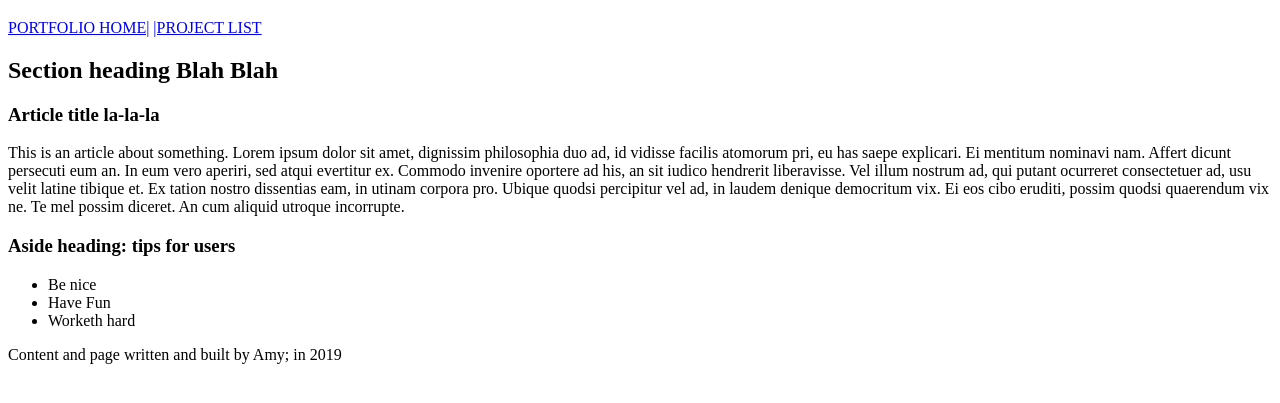
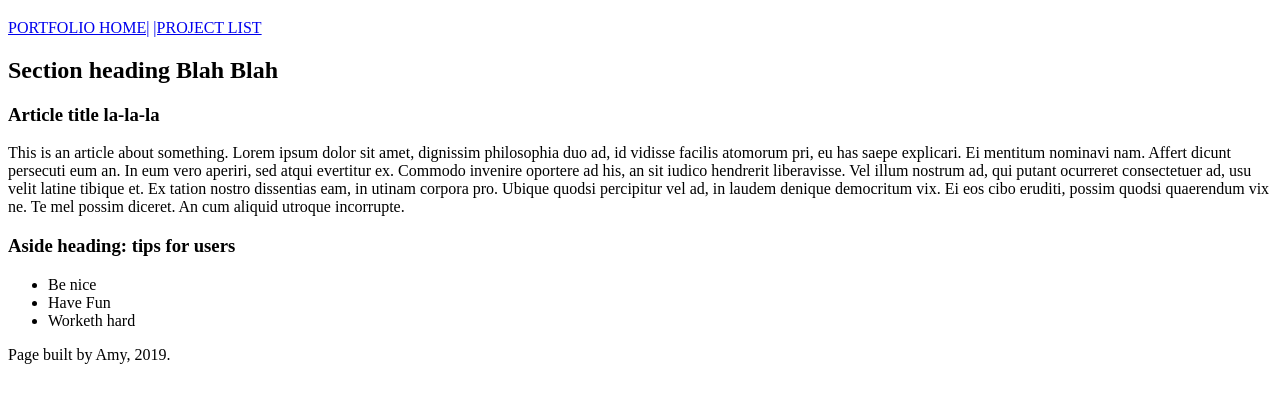
Before and after one commit to Amyvanfo/portfolio, a plain HTML site: page index.html in a window 1280 px wide. Shown: the part 61-464 px from the top of the page. Drawn offline with Linux system fonts and the light colour scheme.

Commit message:
made small edits

```diff
--- a/index.html
+++ b/index.html
@@ -11,15 +11,13 @@
         <a href= "index.html">PORTFOLIO HOME|</a>
         <a href= "project-list.html">|PROJECT LIST</a>
       </nav>
-
     </header>
     <section>
       <h2>Section heading Blah Blah</h2>
       <article>
         <h3>Article title la-la-la</h3>
         <p>This is an article about something. Lorem ipsum dolor sit amet, dignissim philosophia duo ad, id vidisse facilis atomorum pri, eu has saepe explicari. Ei mentitum nominavi nam. Affert dicunt persecuti eum an. In eum vero aperiri, sed atqui evertitur ex. Commodo invenire oportere ad his, an sit iudico hendrerit liberavisse.
-
-Vel illum nostrum ad, qui putant ocurreret consectetuer ad, usu velit latine tibique et. Ex tation nostro dissentias eam, in utinam corpora pro. Ubique quodsi percipitur vel ad, in laudem denique democritum vix. Ei eos cibo eruditi, possim quodsi quaerendum vix ne. Te mel possim diceret. An cum aliquid utroque incorrupte. </p>
+          Vel illum nostrum ad, qui putant ocurreret consectetuer ad, usu velit latine tibique et. Ex tation nostro dissentias eam, in utinam corpora pro. Ubique quodsi percipitur vel ad, in laudem denique democritum vix. Ei eos cibo eruditi, possim quodsi quaerendum vix ne. Te mel possim diceret. An cum aliquid utroque incorrupte. </p>
       </article>
         <aside>
           <h3>Aside heading: tips for users</h3>
@@ -30,7 +28,7 @@ Vel illum nostrum ad, qui putant ocurreret consectetuer ad, usu velit latine tib
           </ul>
         </aside>
     </section>
-    <footer><p>Content and page written and built by Amy; in 2019</footer>
+    <footer><p>Page built by Amy, 2019. </footer>
 
   </body>
 
```
